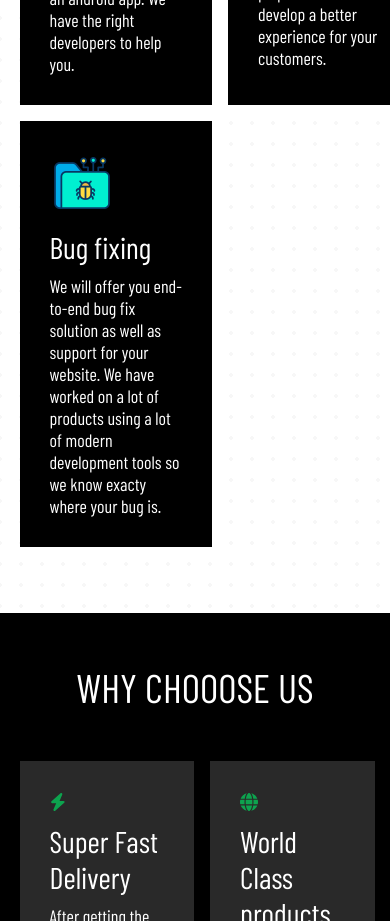
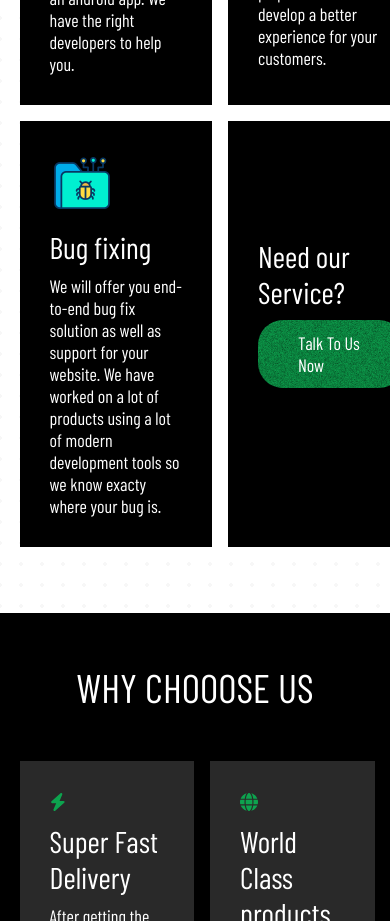
Before and after one commit to abrusu-collins/DevTech, a React (Create React App) app: page / in a window 390 px wide. Shown: the part 1560-2481 px from the top of the page. Built offline with nearby package versions, Linux system fonts and the light colour scheme.

Commit message:
nice work

```diff
--- a/src/components/Services.jsx
+++ b/src/components/Services.jsx
@@ -3,6 +3,7 @@ import desktop from "../img/desktop.png";
 import android from "../img/android.png";
 import bug from "../img/bug.png";
 import uiux from "../img/uiux.png";
+import wavegif from "../img/wave.gif";
 
 function Services() {
   return (
@@ -55,6 +56,11 @@ function Services() {
               of modern development tools so we know exacty where your bug is.
             </p>
           </div>
+          <div className="bug-none">
+            <img className="gif" src={wavegif} alt="wavegif" />
+            <p className="heading">Need our Service?</p>
+            <a href="">Talk To Us Now</a>
+          </div>
         </div>
         <div className="list-of-services2">
           <div className="uiux">
--- a/src/sass/_config.scss
+++ b/src/sass/_config.scss
@@ -13,3 +13,6 @@ span{
 body {
   background-color: black;
 }
+.gif{
+  width: 50%;
+}
--- a/src/styles/index.css
+++ b/src/styles/index.css
@@ -12,6 +12,10 @@ span {
 
 body {
   background-color: black;
+}
+
+.gif {
+  width: 50%;
 }
 
 .navbar {
@@ -116,8 +120,22 @@ body {
   font-size: 30px;
   margin: 10px 0;
 }
-.services .main-services .list-of-services .uiux-none, .services .main-services .list-of-services .bug-none {
+.services .main-services .list-of-services .uiux-none,
+.services .main-services .list-of-services .bug-none {
   display: none;
+}
+.services .main-services .list-of-services .uiux-none a,
+.services .main-services .list-of-services .bug-none a {
+  display: inline-block;
+  text-decoration: none;
+  color: inherit;
+  padding: 12px 40px;
+  background: #0da34e url("../img/button-noise.png");
+  border-radius: 25px;
+}
+.services .main-services .list-of-services .uiux-none a:hover,
+.services .main-services .list-of-services .bug-none a:hover {
+  background: #0da34e;
 }
 .services .main-services .list-of-services2 {
   display: grid;
```
Also changed, not shown: src/sass/_responsiveness.scss (+5 -5 lines), src/sass/_services.scss (+13 -1 lines), src/img/wave.gif (added).
